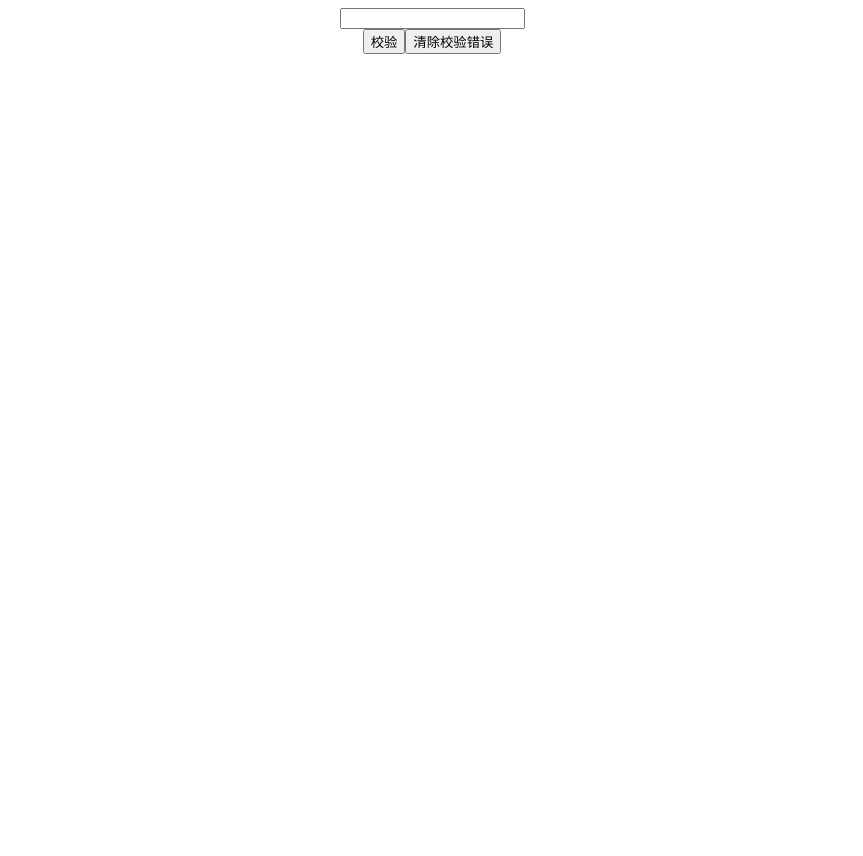
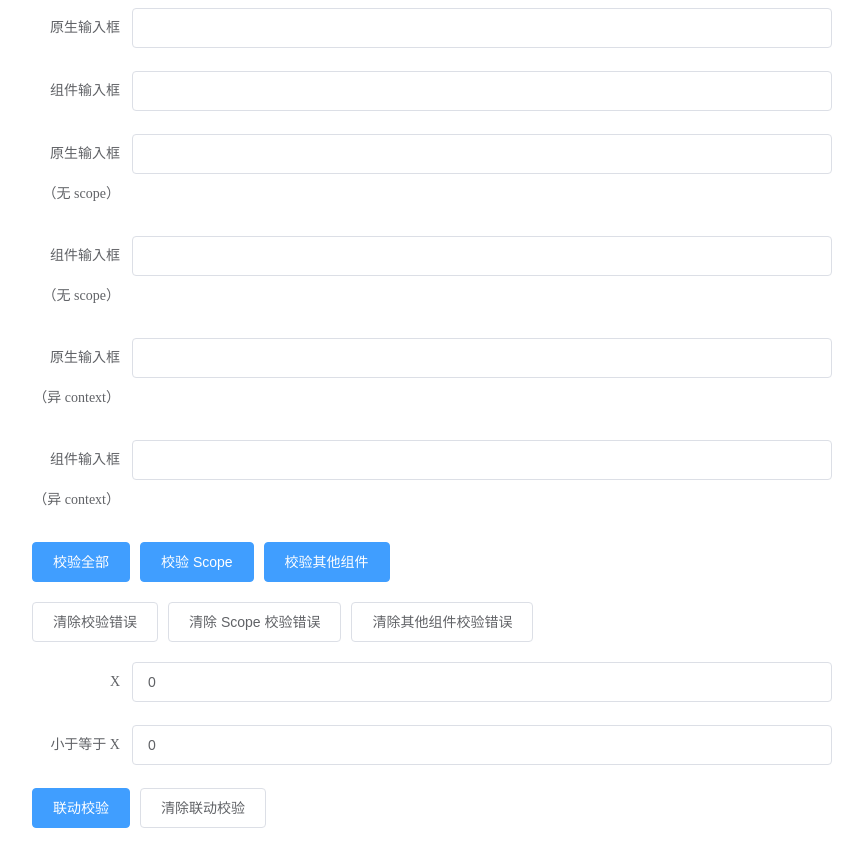
Before and after one commit to v-cpn/v-vld, a Vue app: page / in a window 1280 px wide. Shown: the whole page, without its empty margins (208-1071 px from the left). Before the commit the page ends 800 px from the top, so only its background shows below. Built offline with nearby package versions, Linux system fonts and the light colour scheme.

Commit message:
添加使用例子

```diff
--- a/package.json
+++ b/package.json
@@ -10,6 +10,7 @@
   },
   "dependencies": {
     "core-js": "^3.6.5",
+    "element-ui": "^2.15.1",
     "vue": "^2.6.11"
   },
   "devDependencies": {
--- a/src/App.vue
+++ b/src/App.vue
@@ -1,41 +1,153 @@
 <template>
   <div id="app">
+    <el-form ref="form" label-width="100px">
+      <el-form-item label="原生输入框">
         <input
+          class="el-input__inner"
           name="test"
           v-vld="'required'"
           scope="myScoped"
           v-model="waitForValidate"
         />
-    <div id="show-error">{{ errList["test"] }}</div>
-    <button @click="onValidate">校验</button>
-    <button @click="onClear">清除校验错误</button>
+        <div id="show-error">{{ errList['test'] }}</div>
+      </el-form-item>
+      <el-form-item label="组件输入框">
+        <el-input
+          name="el-test"
+          v-vld="'required'"
+          scope="myScoped"
+          v-model="elementValidate"
+        ></el-input>
+        <div id="show-error">{{ errList['el-test'] }}</div>
+      </el-form-item>
+      <el-form-item label="原生输入框（无 scope）">
+        <input
+          class="el-input__inner"
+          name="test2"
+          v-vld="'required'"
+          v-model="waitForValidate2"
+        />
+        <div id="show-error">{{ errList['test2'] }}</div>
+      </el-form-item>
+      <el-form-item label="组件输入框（无 scope）">
+        <el-input
+          name="el-test2"
+          v-vld="'required'"
+          v-model="elementValidate2"
+        ></el-input>
+        <div id="show-error">{{ errList['el-test2'] }}</div>
+      </el-form-item>
+      <InputGroup ref="inputGroup" />
+      <div>
+        <el-button class="button" type="primary" @click="onValidate"
+          >校验全部</el-button
+        >
+        <el-button class="button" type="primary" @click="onValidateScope"
+          >校验 Scope</el-button
+        >
+        <el-button class="button" type="primary" @click="onValidateOtherContext"
+          >校验其他组件</el-button
+        >
+      </div>
+      <div>
+        <el-button class="button" @click="onClear">清除校验错误</el-button>
+        <el-button class="button" @click="onClearScope"
+          >清除 Scope 校验错误</el-button
+        >
+        <el-button class="button" @click="onClearOtherContext"
+          >清除其他组件校验错误</el-button
+        >
+      </div>
+    </el-form>
+    <el-form ref="form" label-width="100px">
+      <el-form-item label="X">
+        <input
+          class="el-input__inner"
+          name="x"
+          v-vld="'required'"
+          scope="联动校验"
+          v-model="x"
+        />
+        <div id="show-error">{{ errList['x'] }}</div>
+      </el-form-item>
+      <el-form-item label="小于等于 X">
+        <el-input
+          name="y"
+          v-vld="'lteX:' + x"
+          scope="联动校验"
+          v-model="y"
+        ></el-input>
+        <div id="show-error">{{ errList['y'] }}</div>
+      </el-form-item>
+      <div>
+        <el-button class="button" type="primary" @click="onValidateCrossField"
+          >联动校验</el-button
+        >
+        <el-button class="button" @click="onClearCrossField"
+          >清除联动校验</el-button
+        >
+      </div>
+    </el-form>
   </div>
 </template>
 
 <script>
+import InputGroup from './components/InputGroup'
 export default {
-  name: "App",
+  name: 'App',
+  components: { InputGroup },
   data() {
     return {
-      waitForValidate: "",
-    };
+      waitForValidate: '',
+      elementValidate: '',
+      waitForValidate2: '',
+      elementValidate2: '',
+      x: 0,
+      y: 0,
+    }
   },
   methods: {
     onValidate() {
-      this.$vld();
+      const error = this.$vld()
+      error.length > 0 && console.warn(error)
+    },
+    onValidateScope() {
+      const error = this.$vld('myScoped')
+      error.length > 0 && console.warn(error)
+    },
+    onValidateOtherContext() {
+      const error = this.$refs.inputGroup.$vld()
+      error.length > 0 && console.warn(error)
     },
     onClear() {
-      this.$vldClr();
+      this.$vldClr()
+    },
+    onClearScope() {
+      this.$vldClr('myScoped')
+    },
+    onClearOtherContext() {
+      this.$refs.inputGroup.$vldClr()
+    },
+    onValidateCrossField() {
+      const error = this.$vld('联动校验')
+      error.length > 0 && console.warn(error)
+    },
+    onClearCrossField() {
+      this.$vldClr('联动校验')
     },
   },
-};
+}
 </script>
 
 <style>
 #app {
-  text-align: center;
+  width: 800px;
+  margin: auto;
 }
 #show-error {
   color: red;
 }
+.button {
+  margin-bottom: 20px;
+}
 </style>
--- /dev/null
+++ b/src/components/InputGroup.vue
@@ -0,0 +1,36 @@
+<template>
+  <div>
+    <el-form-item label="原生输入框（异 context）">
+      <input
+        class="el-input__inner"
+        name="test3"
+        v-vld="'required'"
+        scope="myScoped"
+        v-model="waitForValidate"
+      />
+      <div id="show-error">{{ errList['test3'] }}</div>
+    </el-form-item>
+    <el-form-item label="组件输入框（异 context）">
+      <el-input
+        name="el-test3"
+        v-vld="'required'"
+        scope="myScoped"
+        v-model="elementValidate"
+      ></el-input>
+      <div id="show-error">{{ errList['el-test3'] }}</div>
+    </el-form-item>
+  </div>
+</template>
+
+<script>
+export default {
+  data() {
+    return {
+      waitForValidate: '',
+      elementValidate: '',
+    }
+  },
+}
+</script>
+
+<style></style>
--- a/src/main.js
+++ b/src/main.js
@@ -1,8 +1,18 @@
-import Vue from "vue";
-import App from "./App.vue";
-import Vld from "./v-vld";
-Vue.config.productionTip = false;
-Vue.use(Vld);
+import Vue from 'vue'
+import ElementUI from 'element-ui'
+import 'element-ui/lib/theme-chalk/index.css'
+import App from './App.vue'
+import Vld from './v-vld'
+Vue.config.productionTip = false
+Vue.use(Vld)
+Vue.use(ElementUI)
+
+Vld.extend(
+  'lteX',
+  (v, x) => Number(v) <= Number(x),
+  (field) => field + '不能大于 x'
+)
+
 new Vue({
   render: (h) => h(App),
-}).$mount("#app");
+}).$mount('#app')
--- a/src/v-vld.js
+++ b/src/v-vld.js
@@ -24,10 +24,10 @@ const trimNumber = (name) => {
   return name.match(/^\D+/)[0]
 }
 
-const validate = (val, vldsName) => {
-  // vldsName eg. required|gt0|gtX:3000
-  console.log('validate', val, vldsName)
-  const vlds = vldsName.split('|')
+const validate = (val, vld) => {
+  // vld eg. required|gt0|gtX:3000
+  console.log('value: ', val, 'vld: ', vld)
+  const vlds = vld.split('|')
   for (let i = 0; i < vlds.length; i++) {
     let vldItem = vlds[i]
     const [vldName, ...params] = vldItem.split(':')
@@ -59,27 +59,28 @@ const createInfo = (binding, vnode) => {
     if (elm._uid) id = elm._uid
     else id = elm._uid = +new Date()
   }
-  return { id, vm, elm, ctx, scope, name, vld: binding.value }
+  const data = { id, vm, elm, ctx, scope, name, vld: binding.value }
+  // 用 id 区分不同组件
+  fieldList[id] = data
+  return data
 }
 
-Vld.extend = function (name, validateFunc, messageFunc) {
-  vldType[name] = validateFunc
-  vldMsg[name] = messageFunc
+Vld.extend = function (typeName, validateFunc, messageFunc) {
+  vldType[typeName] = validateFunc
+  vldMsg[typeName] = messageFunc
 }
+
 Vld.install = function (Vue) {
   Vue.directive('vld', {
     bind(el, binding, vnode) {
       const data = createInfo(binding, vnode)
-      const { id, vm, ctx, name, elm } = data
-      // 用 id 区分不同组件
-      fieldList[id] = data
+      const { vm, ctx, name, elm } = data
       ctx.$delete(ctx.errList, name)
       if (vm) {
         vm.$watch('value', function (val) {
           // vld must be dynamic
           if (!data.vld) return
           let [res, resType] = validate(val, data.vld)
-          console.log(res, resType)
           if (res) {
             ctx.$delete(ctx.errList, name)
           } else {
@@ -122,8 +123,9 @@ Vld.install = function (Vue) {
         ctx.$delete(ctx.errList, name)
       }
     },
-    unbind: function (el, binding, vnode) {
-      const { id, ctx, name } = createInfo(binding, vnode)
+    unbind: function (el) {
+      const id = el._uid || el.__vue__._uid
+      const { ctx, name } = fieldList[id]
       ctx.$delete(ctx.errList, name) // 清除现有的错误记录
       delete fieldList[id]
     },
@@ -154,6 +156,7 @@ Vld.install = function (Vue) {
       } else {
         val = elm.value
       }
+      console.log(name)
       let [res, resType] = validate(val, vld)
       if (res) {
         ctx.$delete(ctx.errList, name)
```
Also changed, not shown: src/components/HelloWorld.vue (deleted, +0 -122 lines), 1 other file (tests, documents, lock files or other folders). Lines whose indentation alone changed are shown as unchanged.
